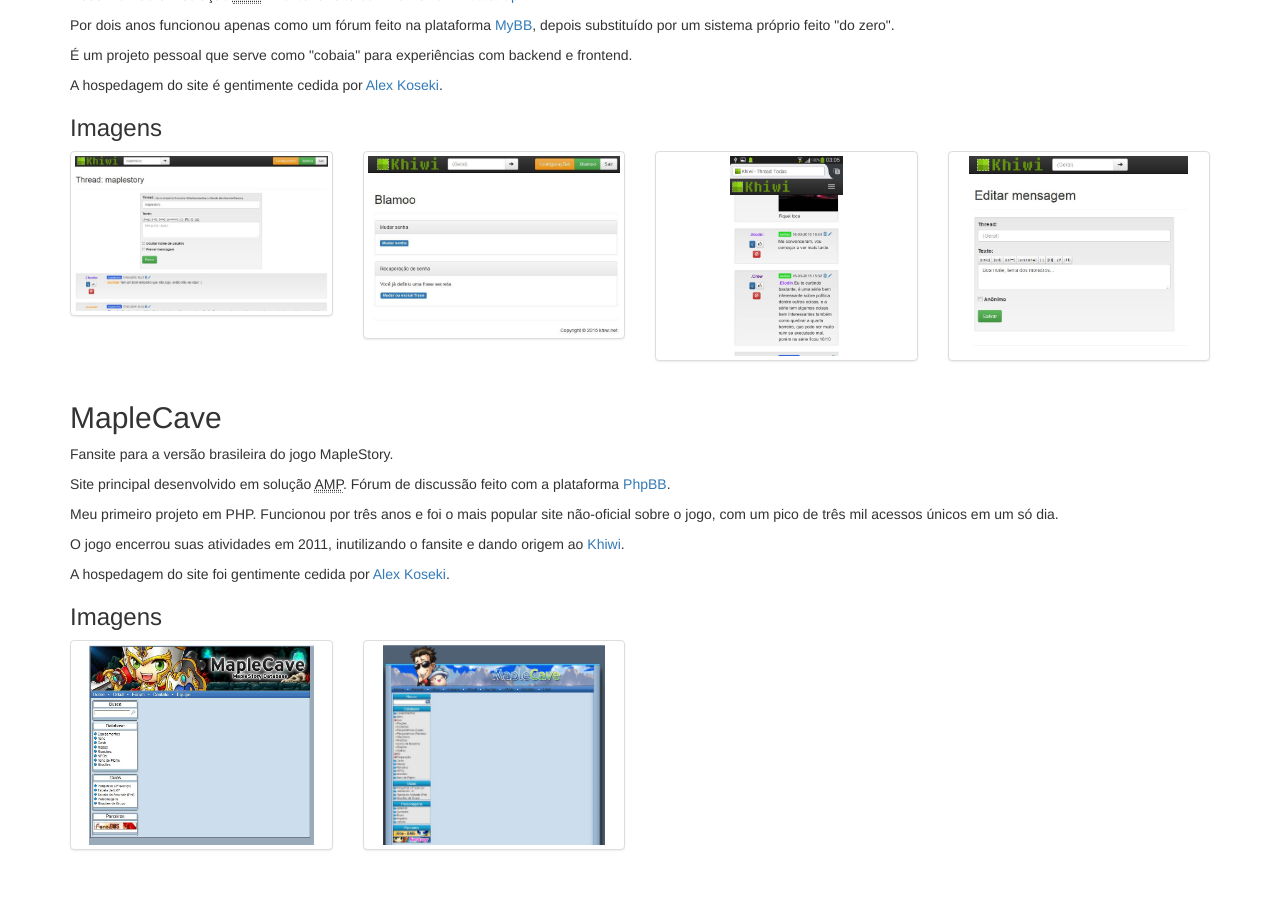
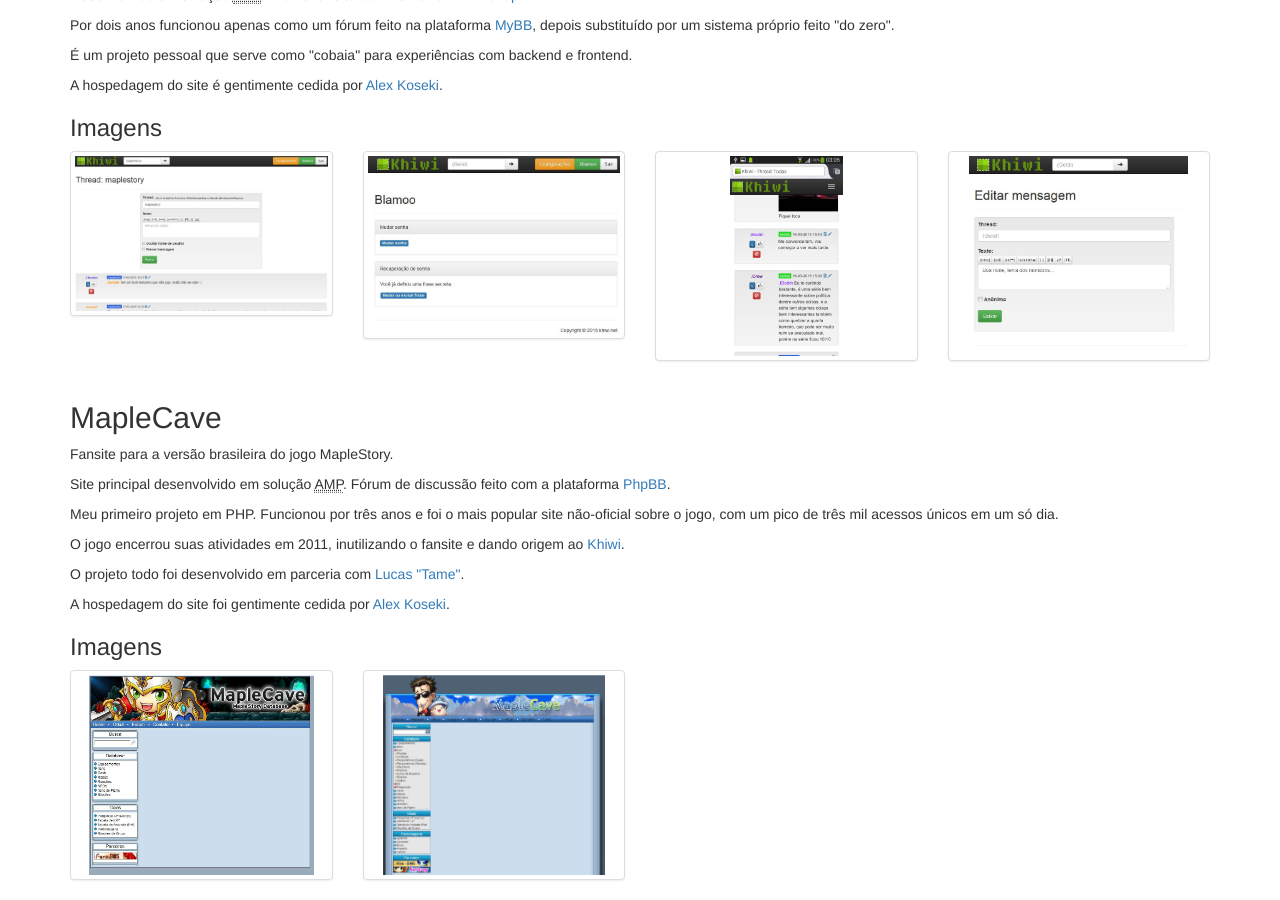
Before and after one commit to Blamoo/blamoo.github.io, a Jekyll site: the page built from portfolio.html, in a window 1280 px wide and 900 px high, scrolled down 2584 px. Built offline with Jekyll 4.4.1, drawn with Linux system fonts in a browser that asks for light colours; nearby versions of some CDN libraries; before the commit the page ends 3454 px from its top, so only the background shows below that; part of the change alters nothing that is shown.

Commit message:
Update portfolio.html

```diff
--- a/portfolio.html
+++ b/portfolio.html
@@ -116,7 +116,7 @@ bodyClass: portfolio
 			<p>Desenvolvido em solução <abbr title="Apache HTTP Server, PHP e MySQL">AMP</abbr> e API do Google Maps.</p>
 			<p>É usado para gerar estatísticas como identificar regiões que demandam mais atenção da Prefeitura.</p>
 			<p>Agradecimento a <a href="http://br.linkedin.com/pub/rafael-romagnoli/3a/810/94a/pt">Rafael Romagnoli</a> pela colaboração com o projeto.</p>
-			<p>Layout desenvolvido por <a href="http://ltame.net">Lucas "Tame"</a>.</p>
+			<p>Layout desenvolvido por <a href="https://github.com/ltame">Lucas "Tame"</a>.</p>
 
 			<h3>Imagens</h3>
 			<div class="row">
@@ -140,7 +140,7 @@ bodyClass: portfolio
 			<p>Solução para venda de produtos em jogos online.</p>
 			<p>Desenvolvido em solução <abbr title="Apache HTTP Server, PHP e MySQL">AMP</abbr> sem uso de frameworks. Possuía painel de controle para administradores e integração com pagamento via PayPal, PagSeguro e Moip.</p>
 			<p>O site encerrou suas atividades em 2011 e não está mais disponível online.</p>
-			<p>Layout desenvolvido por <a href="http://ltame.net">Lucas "Tame"</a>.</p>
+			<p>Layout desenvolvido por <a href="https://github.com/ltame">Lucas "Tame"</a>.</p>
 
 			<h3>Imagens</h3>
 			<div class="row">
@@ -210,6 +210,7 @@ bodyClass: portfolio
 			<p>Site principal desenvolvido em solução <abbr title="Apache HTTP Server, PHP e MySQL">AMP</abbr>. Fórum de discussão feito com a plataforma <a href="https://www.phpbb.com/">PhpBB</a>.</p>
 			<p>Meu primeiro projeto em PHP. Funcionou por três anos e foi o mais popular site não-oficial sobre o jogo, com um pico de três mil acessos únicos em um só dia.</p>
 			<p>O jogo encerrou suas atividades em 2011, inutilizando o fansite e dando origem ao <a href="#khiwi">Khiwi</a>.</p>
+			<p>O projeto todo foi desenvolvido em parceria com <a href="https://github.com/ltame">Lucas "Tame"</a>.</p>
 			<p>A hospedagem do site foi gentimente cedida por <a href="https://github.com/AKoseki">Alex Koseki</a>.</p>
 
 			<h3>Imagens</h3>
```
